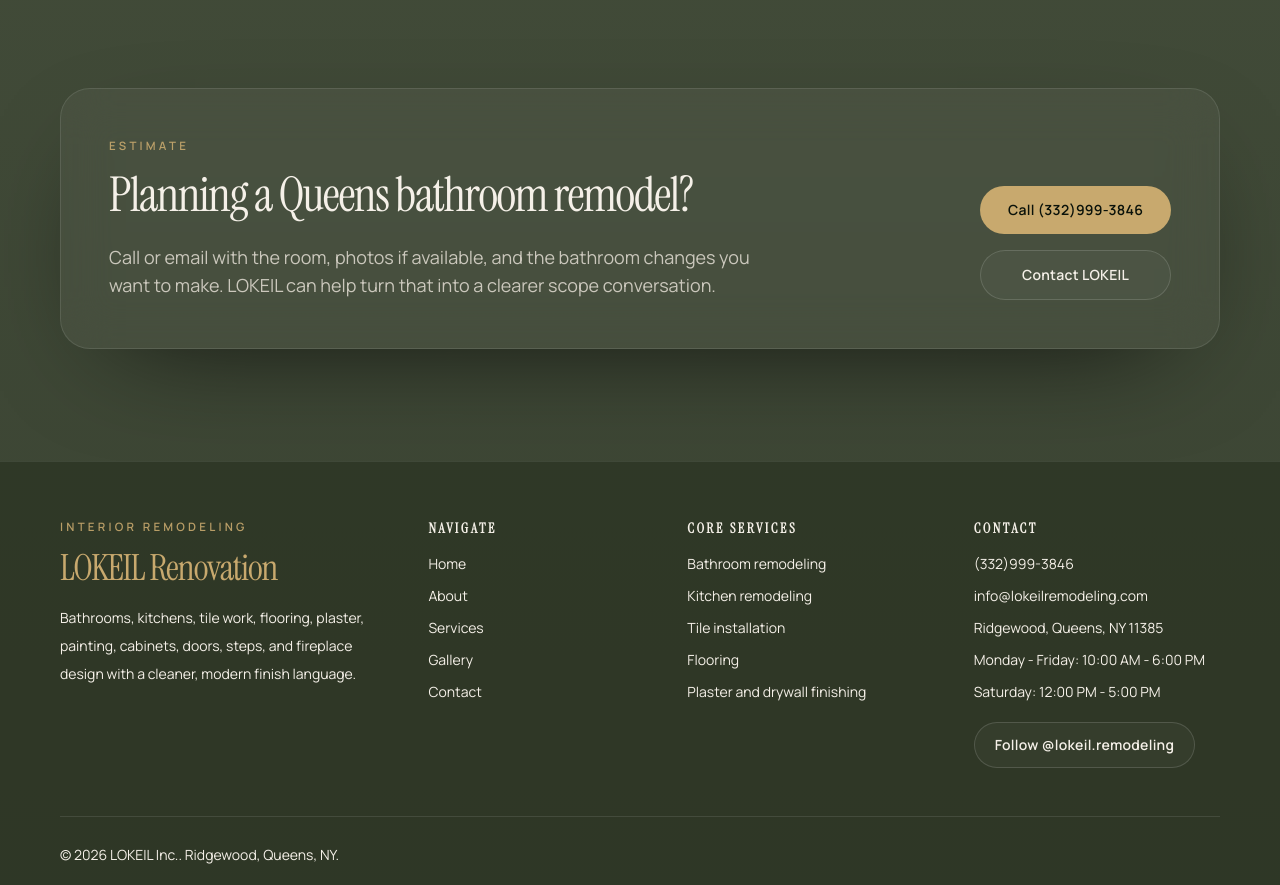
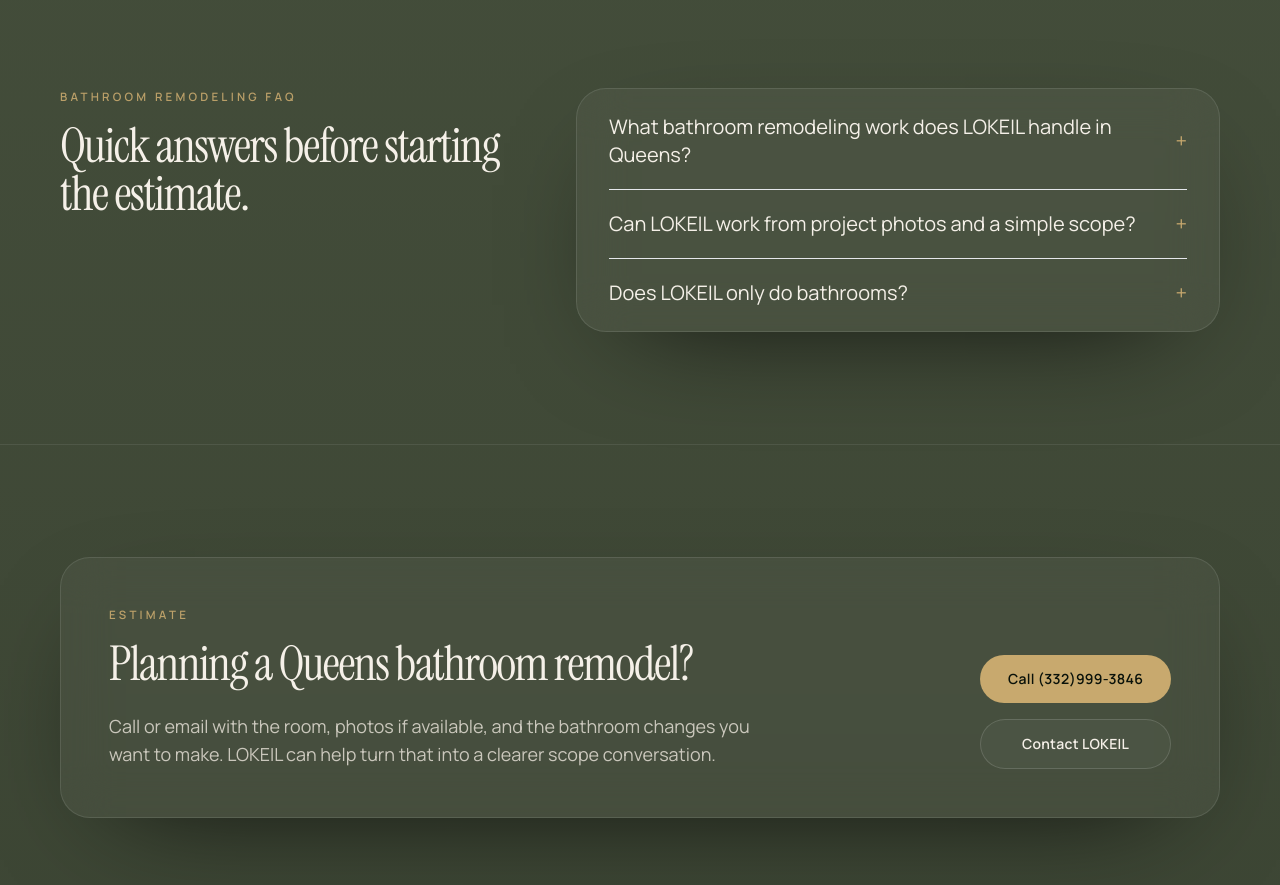
Before and after one commit to donaldlena833-cyber/lokeil-website, a Next.js app: page /bathroom-remodeling-queens in a window 1280 px wide. Shown: the part 2180-3065 px from the top of the page. Built offline with nearby package versions, Linux system fonts and the light colour scheme.

Commit message:
Add FAQ schema to Queens bathroom page

```diff
--- a/app/bathroom-remodeling-queens/page.tsx
+++ b/app/bathroom-remodeling-queens/page.tsx
@@ -37,9 +37,69 @@
   },
 ] as const;
 
+const faqs = [
+  {
+    q: 'What bathroom remodeling work does LOKEIL handle in Queens?',
+    a:
+      'LOKEIL handles bathroom tile work, shower surrounds, flooring, plaster, painting, cabinetry details, doors, trim, and finish work for Queens interior remodels.',
+  },
+  {
+    q: 'Can LOKEIL work from project photos and a simple scope?',
+    a:
+      'Yes. The fastest estimate conversation starts with room photos, the neighborhood, and a clear list of the bathroom changes the client wants to make.',
+  },
+  {
+    q: 'Does LOKEIL only do bathrooms?',
+    a:
+      'No. Bathrooms are a strong service fit, but LOKEIL also handles kitchens, flooring, tile, plaster, painting, cabinets, doors, steps, and fireplace upgrades.',
+  },
+] as const;
+
+const serviceJsonLd = {
+  '@context': 'https://schema.org',
+  '@type': 'Service',
+  name: 'Bathroom Remodeling Queens',
+  serviceType: 'Bathroom remodeling',
+  provider: {
+    '@type': 'HomeAndConstructionBusiness',
+    name: siteData.brandName,
+    url: siteData.siteUrl,
+    telephone: siteData.phoneHref,
+  },
+  areaServed: [
+    { '@type': 'AdministrativeArea', name: 'Queens, NY' },
+    { '@type': 'City', name: 'New York, NY' },
+  ],
+  url: `${siteData.siteUrl}/bathroom-remodeling-queens`,
+  description:
+    'Bathroom remodeling in Queens with tile work, shower surrounds, flooring, plaster, painting, cabinetry details, and finish-focused interior upgrades.',
+};
+
+const faqJsonLd = {
+  '@context': 'https://schema.org',
+  '@type': 'FAQPage',
+  mainEntity: faqs.map((faq) => ({
+    '@type': 'Question',
+    name: faq.q,
+    acceptedAnswer: {
+      '@type': 'Answer',
+      text: faq.a,
+    },
+  })),
+};
+
 export default function BathroomRemodelingQueens() {
   return (
-    <main>
+    <>
+      <script
+        type="application/ld+json"
+        dangerouslySetInnerHTML={{ __html: JSON.stringify(serviceJsonLd) }}
+      />
+      <script
+        type="application/ld+json"
+        dangerouslySetInnerHTML={{ __html: JSON.stringify(faqJsonLd) }}
+      />
+      <main>
       <section className="section-space border-b border-white/8">
         <div className="site-shell grid gap-10 lg:grid-cols-[0.95fr_1.05fr] lg:items-end">
           <div data-reveal="fade-up">
@@ -122,6 +182,27 @@
       </section>
 
       <section className="section-rule section-space">
+        <div className="site-shell grid gap-10 lg:grid-cols-[0.85fr_1.15fr]">
+          <div data-reveal="fade-up">
+            <p className="eyebrow">Bathroom remodeling FAQ</p>
+            <h2 className="section-title mt-4">Quick answers before starting the estimate.</h2>
+          </div>
+
+          <div className="surface px-6 py-6 sm:px-8">
+            {faqs.map((faq) => (
+              <details key={faq.q} className="group border-b border-white/8 py-5 first:pt-0 last:border-b-0 last:pb-0">
+                <summary className="flex cursor-pointer list-none items-center justify-between gap-5 text-left text-xl text-olive-50">
+                  <span>{faq.q}</span>
+                  <span className="text-accent transition-transform group-open:rotate-45">+</span>
+                </summary>
+                <p className="pt-4 text-base leading-7 text-olive-100/72">{faq.a}</p>
+              </details>
+            ))}
+          </div>
+        </div>
+      </section>
+
+      <section className="section-rule section-space">
         <div className="site-shell">
           <div className="surface overflow-hidden px-6 py-10 sm:px-10 lg:px-12 lg:py-12">
             <div className="grid gap-8 lg:grid-cols-[1fr_auto] lg:items-end">
@@ -145,6 +226,7 @@
           </div>
         </div>
       </section>
-    </main>
+      </main>
+    </>
   );
 }
```
